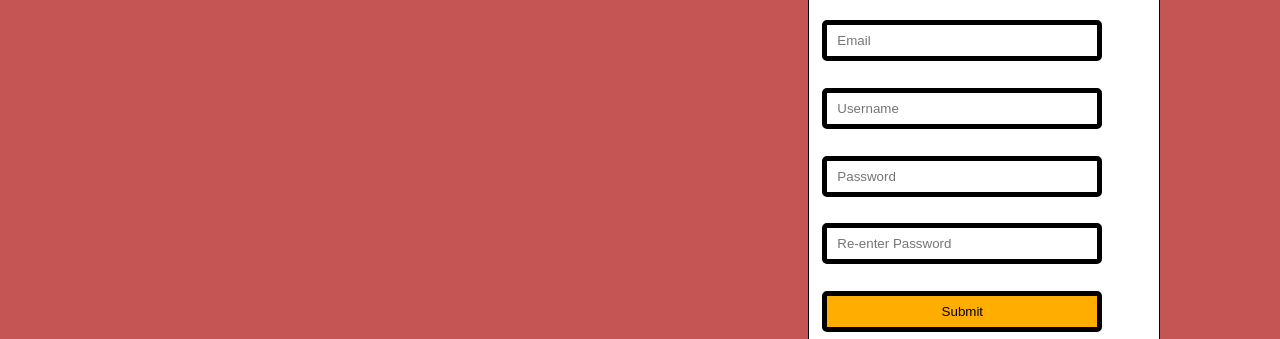
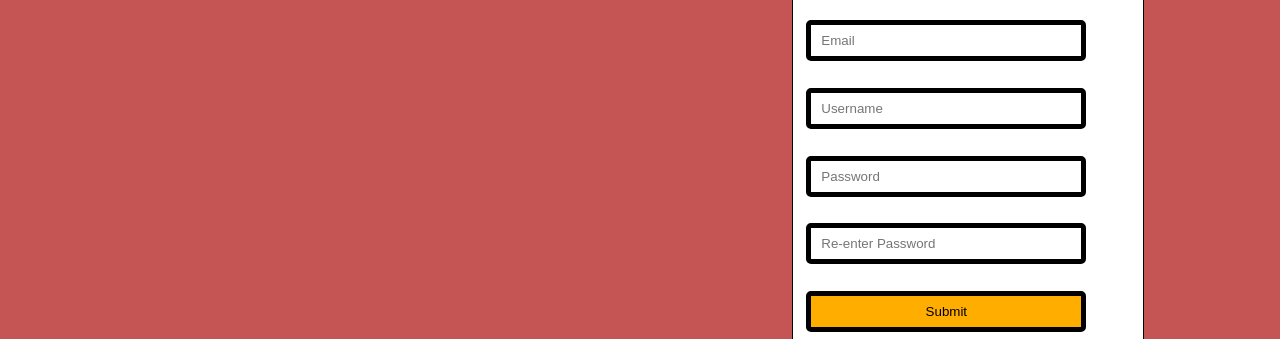
Before and after one commit to R-Sipe/SignupPage, a plain HTML site: page index.html in a window 1280 px wide. Shown: the part 228-567 px from the top of the page. Drawn offline with Linux system fonts and the light colour scheme.

Commit message:
signup page added

```diff
--- a/main.css
+++ b/main.css
@@ -23,9 +23,9 @@ body{
     border: solid thin black;
     background-color: white;
     width: 350px;
-    margin-left: 50em;
+    margin-left: 49em;
     margin-top: 5em;
-    position: absolute;
+    position: fixed;
 }
 
 input {
```
